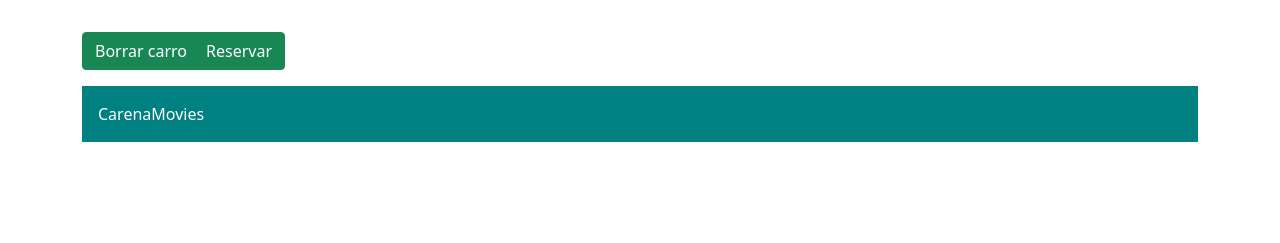
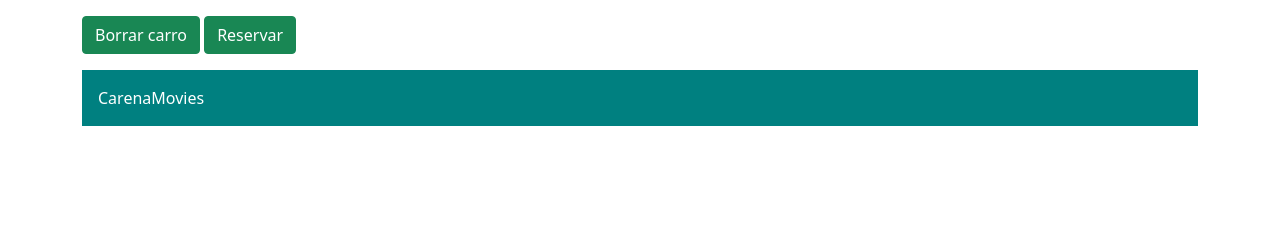
Before and after one commit to luisTettamanti/ABMPeliculas, a PHP site: page /reserva.php in a window 1280 px wide. Shown: the part 255-498 px from the top of the page. Run offline with PHP 8.4, Linux system fonts and the light colour scheme.

Commit message:
Clase del 20/10/2021b

```diff
--- a/detalle.php
+++ b/detalle.php
@@ -57,7 +57,7 @@ if (isset($_GET['id'])) {
               <input type="hidden" name="id" value="<?php echo $pelicula['id'];?>">
             </div>
             <div class="col-10">
-              <button type="submit" class="btn btn-success">Agregar al carrito</button>
+              <button type="submit" class="btn btn-success mb-3">Agregar al carrito</button>
             </div>
           </div>
         </form>
--- a/reserva.php
+++ b/reserva.php
@@ -63,15 +63,20 @@ if (isset($_POST['borrarcarro'])) {
   </tbody>
 </table>
 
-<div class="row">
-  <div class="col-1">
+<div class="d-grid gap-2 d-md-block mb-3">
+  <input class="btn btn-success" type="submit" name="borrarcarro" value="Borrar carro">
+  <a href="enviarreserva.php" class="btn btn-success">Reservar</a>
+</div>
+
+<!-- <div class="row">
+  <div class="col-6">
     <form class="" action="reserva.php" method="post">
       <input class="btn btn-success my-3" type="submit" name="borrarcarro" value="Borrar carro">
     </form>
   </div>
-  <div class="col-1">
+  <div class="col-6">
     <a href="enviarreserva.php" class="btn btn-success m-3">Reservar</a>
   </div>
-</div>
+</div> -->
 
 <?php include_once "pie.php";?>
```
